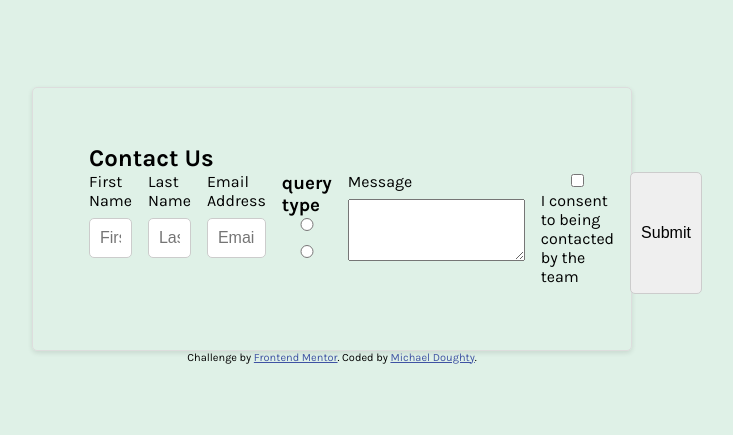
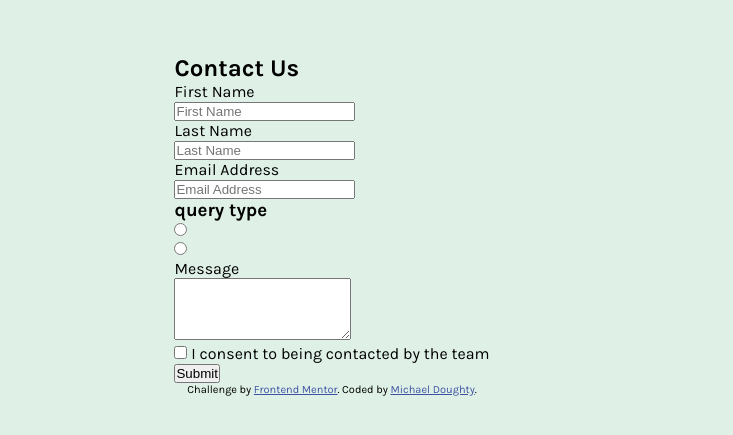
Before and after one commit to YekimCodez/contact-form-main, a website: page index.html in a window 1280 px wide. Shown: the part 175-610 px from the top of the page, without its empty margins (308-1041 px from the left). Drawn offline with Linux system fonts and the light colour scheme.

Commit message:
Added styles to wrapper class

```diff
--- a/assets/scss/_typography.scss
+++ b/assets/scss/_typography.scss
@@ -6,8 +6,3 @@ $small: 12px;
 $medium: 16px;
 $large: 24px;
 $x-large: 32px;
-
-// Font-weights
-$lite: 200;
-$bold: 400;
-$bolder: 700;
--- a/assets/scss/_variables.scss
+++ b/assets/scss/_variables.scss
@@ -1,13 +1,18 @@
 // Colors
 
-//Primary
+// Primary
 
 $Green-200-lighter: hsl(148, 38%, 91%);
 $Green-600-medium: hsl(169, 82%, 27%);
 $Red: hsl(0, 66%, 54%);
 
-//Neutral
+// Neutral
 
 $White: hsl(0, 0%, 100%);
 $Grey-500-medium: hsl(186, 15%, 59%);
 $Grey-900-darker: hsl(187, 24%, 22%);
+
+// Font-weights
+$lite: 200;
+$bold: 600;
+$bolder: 800;
--- a/assets/scss/main.scss
+++ b/assets/scss/main.scss
@@ -11,47 +11,16 @@ body {
     font-family: $karla-font;
     background-color: $Green-200-lighter;
 
-
     .wrapper {
-        max-width: 600px;
+        background-color: $Green-200-lighter;
         margin: 0 auto;
-        padding: 1.5rem;
-        border: 1px solid #ddd;
-        border-radius: 5px;
-        box-shadow: 0 2px 5px rgba(0, 0, 0, 0.1);
 
         .form-home {
-            display: flex;
-            flex-direction: column;
-            width: 100%;
-            padding: 2rem;
+            margin: 0 auto;
 
             .my-form {
-                display: flex;
-                width: 100%;
-                gap: 1rem;
 
-                .form_group {
-                    margin-bottom: 0.5rem;
-                }
-
-                label {
-                    margin-bottom: 0.5rem;
-                    display: block;
-                    font-weight: $bold;
-                }
-
-                input {
-                    padding: 10px;
-                    font-size: $medium;
-                    border: 1px solid #ccc;
-                    border-radius: 5px;
-                    width: 100%;
-                }
             }
-
         }
-
-
     }
 }
```
Also changed, not shown: assets/css/main.css, 1 other file.
